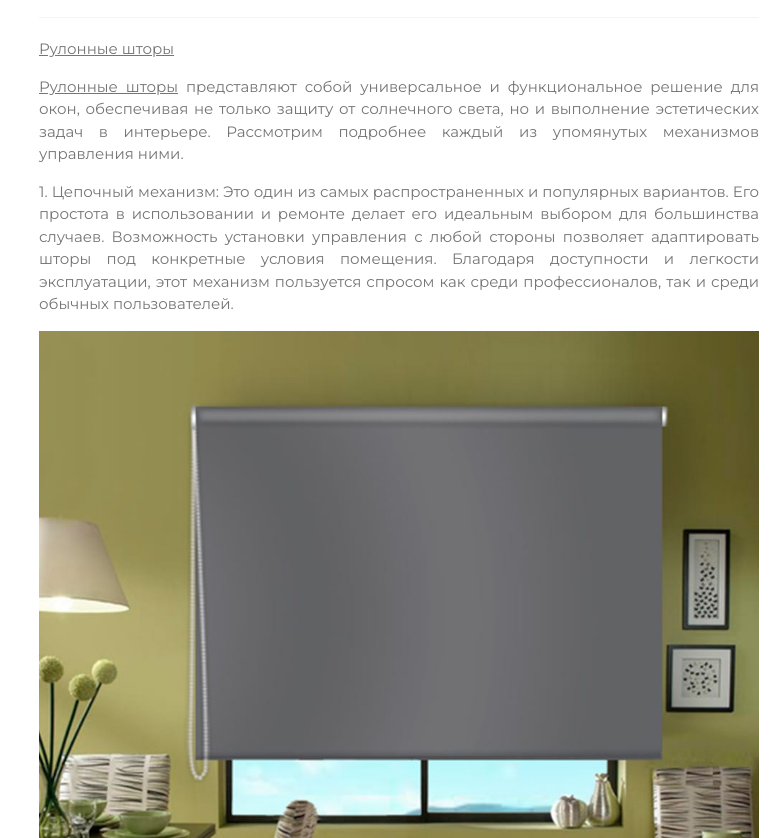
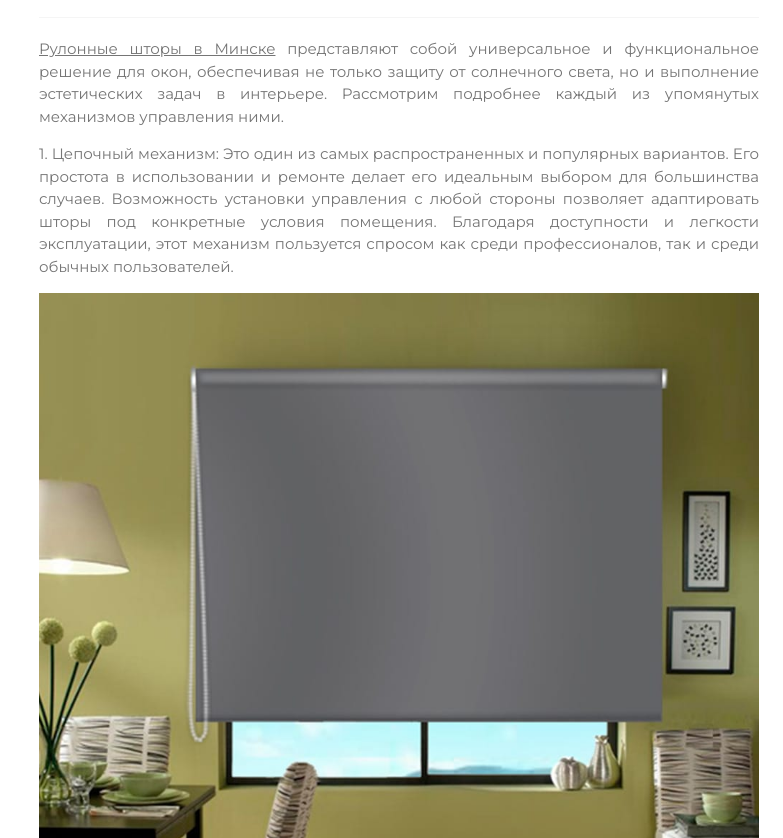
Before and after one commit to rollisa/rollisa.github.io, a plain HTML site: page roll.html in a window 1280 px wide. Shown: the part 1334-2172 px from the top of the page, without its empty margins (497-1280 px from the left). Drawn offline with Linux system fonts and the light colour scheme.

Commit message:
Add files via upload

```diff
--- a/roll.html
+++ b/roll.html
@@ -73,9 +73,7 @@
     <h1>Рулонные шторы</h1>
     <hr class="w3-opacity">
 
-<p><a href="https://roll-service.by/">Рулонные шторы</a></p>
-
-<p><a href="https://roll-service.by/">Рулонные шторы</a> представляют собой универсальное и функциональное решение для окон, обеспечивая не только защиту от солнечного света, но и выполнение эстетических задач в интерьере. Рассмотрим подробнее каждый из упомянутых механизмов управления ними.</p>
+<p><a href="https://roll-service.by/">Рулонные шторы в Минске</a> представляют собой универсальное и функциональное решение для окон, обеспечивая не только защиту от солнечного света, но и выполнение эстетических задач в интерьере. Рассмотрим подробнее каждый из упомянутых механизмов управления ними.</p>
 
 <p>1. Цепочный механизм: Это один из самых распространенных и популярных вариантов. Его простота в использовании и ремонте делает его идеальным выбором для большинства случаев. Возможность установки управления с любой стороны позволяет адаптировать шторы под конкретные условия помещения. Благодаря доступности и легкости эксплуатации, этот механизм пользуется спросом как среди профессионалов, так и среди обычных пользователей.</p>
 
```
